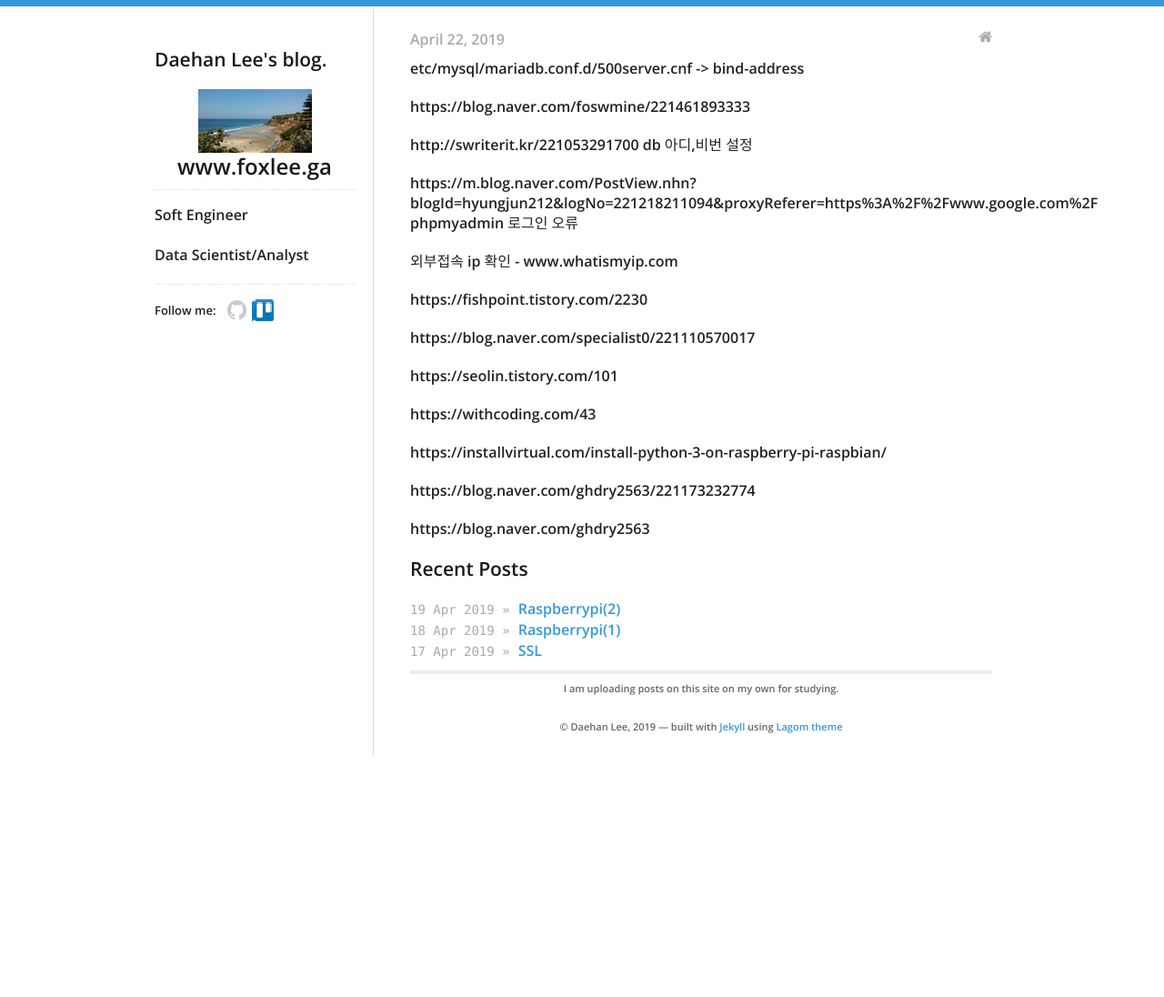
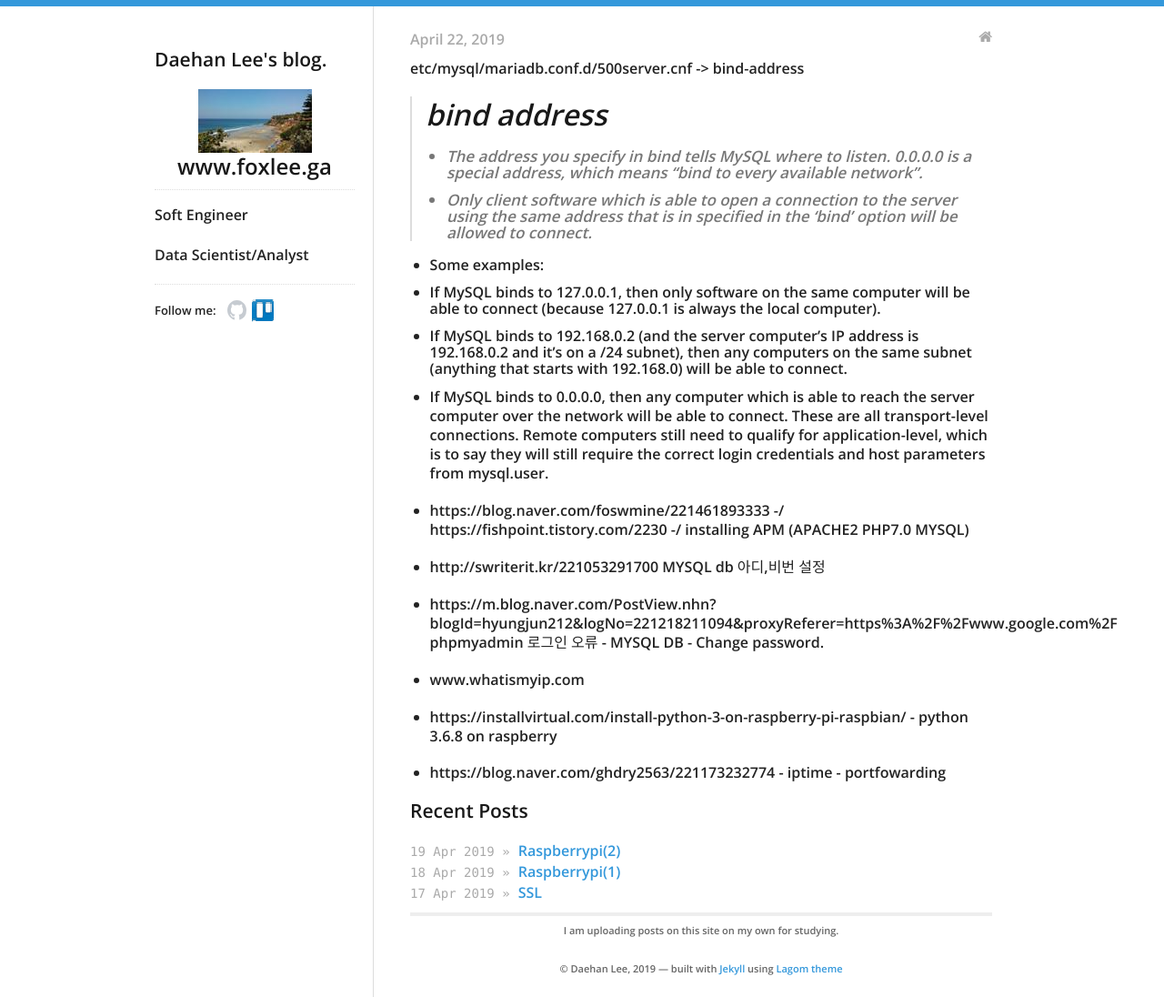
Before and after one commit to daehan0226/Study, a Jekyll site: the page built from _posts/2019-04-22-Raspberrypi(3).md, in a window 1280 px wide. Shown: the whole page at 91% size. Built offline with Jekyll 4.4.1, drawn with Linux system fonts in a browser that asks for light colours; before the commit the page ends 907 px from its top, so only the background shows below that.

Commit message:
Update 2019-04-22-Raspberrypi(3).md

```diff
--- a/_posts/2019-04-22-Raspberrypi(3).md
+++ b/_posts/2019-04-22-Raspberrypi(3).md
@@ -7,25 +7,26 @@ categories:
 
 etc/mysql/mariadb.conf.d/500server.cnf -> bind-address
 
-https://blog.naver.com/foswmine/221461893333
+> # bind address
+- The address you specify in bind tells MySQL where to listen. 0.0.0.0 is a special address, which means "bind to every available network".
+- Only client software which is able to open a connection to the server using the same address that is in specified in the 'bind' option will be allowed to connect.
 
-http://swriterit.kr/221053291700 db 아디,비번 설정
-
-https://m.blog.naver.com/PostView.nhn?blogId=hyungjun212&logNo=221218211094&proxyReferer=https%3A%2F%2Fwww.google.com%2F phpmyadmin 로그인 오류
-
-외부접속 ip 확인 - www.whatismyip.com
-
-https://fishpoint.tistory.com/2230
-
-https://blog.naver.com/specialist0/221110570017
-
-https://seolin.tistory.com/101
-
-https://withcoding.com/43
-
-https://installvirtual.com/install-python-3-on-raspberry-pi-raspbian/
+* Some examples:
+- If MySQL binds to 127.0.0.1, then only software on the same computer will be able to connect (because 127.0.0.1 is always the local computer).
+- If MySQL binds to 192.168.0.2 (and the server computer's IP address is 192.168.0.2 and it's on a /24 subnet), then any computers on the same subnet (anything that starts with 192.168.0) will be able to connect.
+- If MySQL binds to 0.0.0.0, then any computer which is able to reach the server computer over the network will be able to connect.
+These are all transport-level connections. Remote computers still need to qualify for application-level, which is to say they will still require the correct login credentials and host parameters from mysql.user.
 
 
-https://blog.naver.com/ghdry2563/221173232774
+* https://blog.naver.com/foswmine/221461893333 -/ https://fishpoint.tistory.com/2230 -/ installing APM (APACHE2 PHP7.0 MYSQL)
 
-https://blog.naver.com/ghdry2563
+* http://swriterit.kr/221053291700  MYSQL db 아디,비번 설정
+
+* https://m.blog.naver.com/PostView.nhn?blogId=hyungjun212&logNo=221218211094&proxyReferer=https%3A%2F%2Fwww.google.com%2F phpmyadmin 로그인 오류 - MYSQL DB - Change password.
+
+* www.whatismyip.com
+
+
+* https://installvirtual.com/install-python-3-on-raspberry-pi-raspbian/ - python 3.6.8 on raspberry
+
+* https://blog.naver.com/ghdry2563/221173232774  - iptime - portfowarding
```
